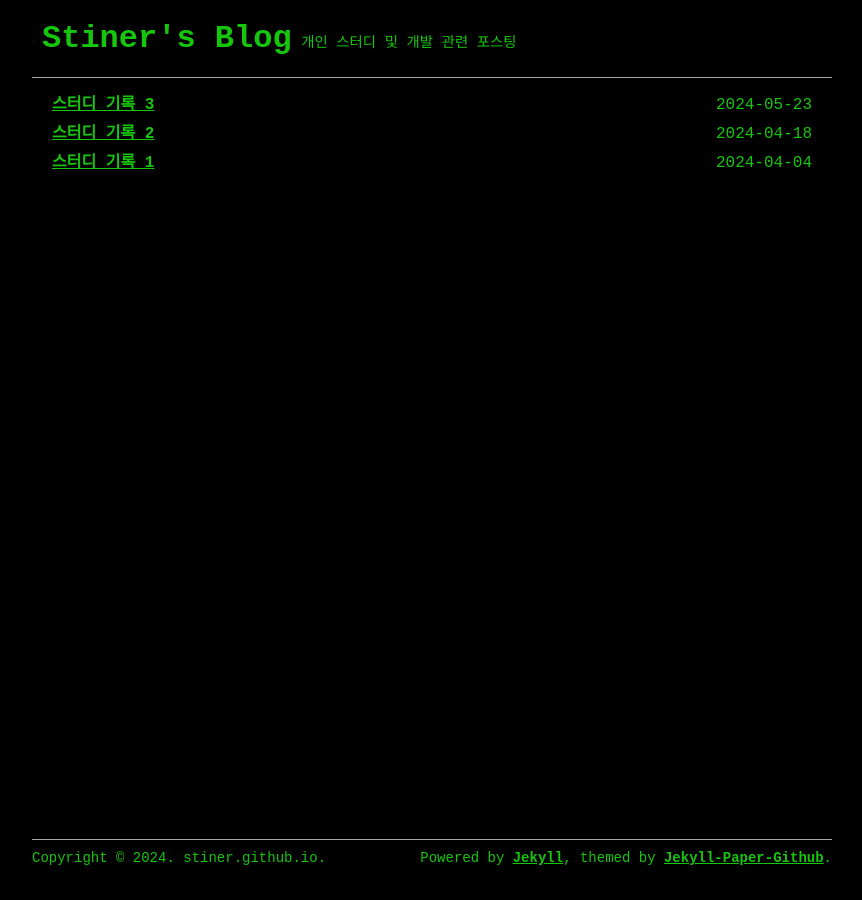
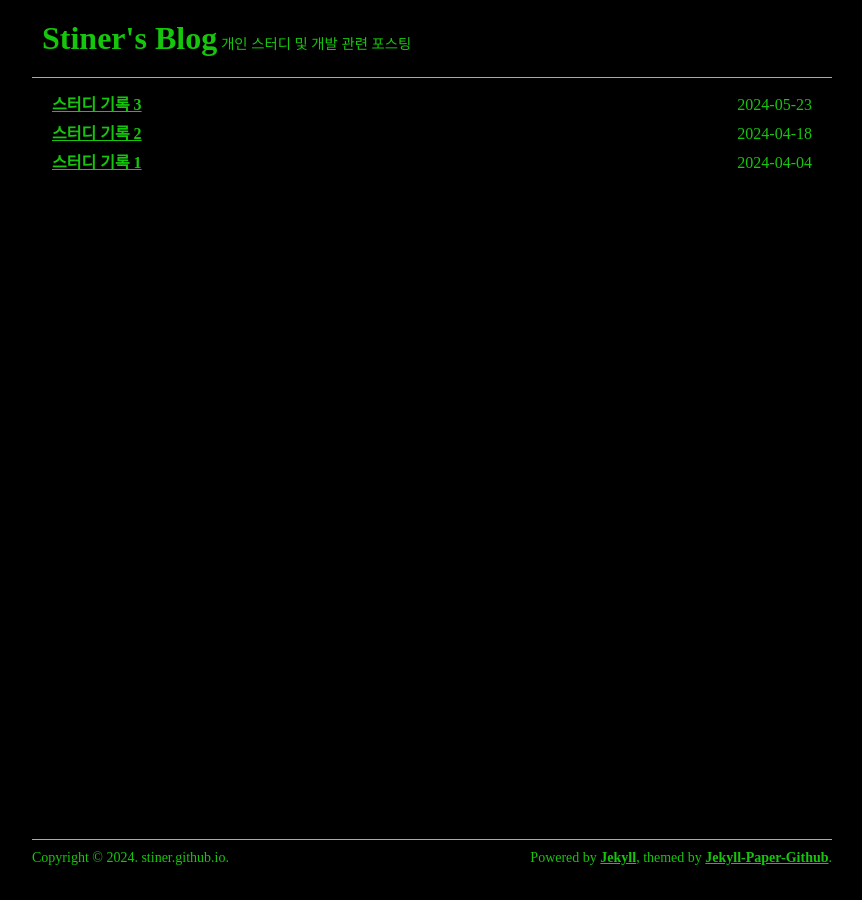
Before and after one commit to Stiner/stiner.github.io, a Jekyll site: the page built from index.html, in a window 1280 px wide. Shown: the whole page, without its empty margins (208-1070 px from the left). Built offline with Jekyll 4.4.1, drawn with Linux system fonts in a browser that asks for light colours; some web fonts are replaced; the list of posts is cut into pages by our own code.

Commit message:
no message

```diff
--- a/_sass/reset.scss
+++ b/_sass/reset.scss
@@ -3,7 +3,7 @@
 * {
   margin: 0;
   padding: 0;
-  font-family: Courier New, Courier, monospace;
+  font-family: IyagiGGC;
   color: #16c60c;
 }
 
```
